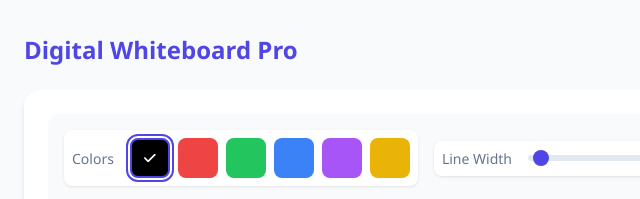
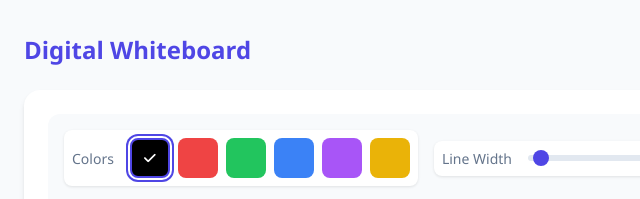
Before and after one commit to OminduDissanayaka/white-board, a plain HTML site: page index.html in a window 1280 px wide. Shown: the top 199 px of the page, 0-640 px from the left. Drawn offline with Linux system fonts and the light colour scheme.

Commit message:
Update index.html

```diff
--- a/index.html
+++ b/index.html
@@ -3,7 +3,7 @@
 <head>
     <meta charset="UTF-8">
     <meta name="viewport" content="width=device-width, initial-scale=1.0">
-    <title>Digital Whiteboard Pro</title>
+    <title>Digital Whiteboard</title>
     <link href="https://cdnjs.cloudflare.com/ajax/libs/font-awesome/6.0.0/css/all.min.css" rel="stylesheet">
     <style>
         * {
@@ -264,7 +264,7 @@
 </head>
 <body>
     <div class="header">
-        <h1 class="title">Digital Whiteboard Pro</h1>
+        <h1 class="title">Digital Whiteboard</h1>
         <div class="tool-group">
             <button class="btn download" id="downloadBtn">
                 <i class="fas fa-download"></i> Save
@@ -330,11 +330,9 @@
         const coordinates = document.getElementById('coordinates');
         const currentTool = document.getElementById('currentTool');
 
-        // Canvas history for undo
         let history = [];
         let historyIndex = -1;
 
-        // Set canvas size
         function resizeCanvas() {
             canvas.width = canvas.offsetWidth;
             canvas.height = canvas.offsetHeight;
@@ -344,26 +342,22 @@
         resizeCanvas();
         window.addEventListener('resize', resizeCanvas);
 
-        // Drawing state
         let isDrawing = false;
         let currentColor = '#000000';
         let isEraser = false;
         let lastX = 0;
         let lastY = 0;
 
-        // Drawing settings
         ctx.lineCap = 'round';
         ctx.lineJoin = 'round';
         ctx.lineWidth = 2;
 
-        // Save canvas state
         function saveState() {
             history = history.slice(0, historyIndex + 1);
             historyIndex++;
             history.push(canvas.toDataURL());
         }
 
-        // Redraw canvas from history
         function redrawCanvas() {
             if (historyIndex < 0) return;
 
@@ -375,14 +369,12 @@
             };
         }
 
-        // Event listeners for drawing
         canvas.addEventListener('mousedown', startDrawing);
         canvas.addEventListener('mousemove', draw);
         canvas.addEventListener('mouseup', stopDrawing);
         canvas.addEventListener('mouseout', stopDrawing);
         canvas.addEventListener('mousemove', updateCoordinates);
 
-        // Touch support
         canvas.addEventListener('touchstart', (e) => {
             e.preventDefault();
             const touch = e.touches[0];
@@ -409,7 +401,6 @@
             canvas.dispatchEvent(mouseEvent);
         });
 
-        // Drawing functions
         function startDrawing(e) {
             isDrawing = true;
             [lastX, lastY] = [e.offsetX, e.offsetY];
@@ -438,7 +429,6 @@
             coordinates.textContent = `Position: ${e.offsetX}, ${e.offsetY}`;
         }
 
-        // Color buttons
         colorBtns.forEach(btn => {
             btn.addEventListener('click', () => {
                 isEraser = false;
@@ -450,7 +440,6 @@
             });
         });
 
-        // Eraser
         eraserBtn.addEventListener('click', () => {
             isEraser = !isEraser;
             eraserBtn.classList.toggle('active');
@@ -464,17 +453,14 @@
             }
         });
 
-        // Eraser size slider
         eraserSlider.addEventListener('input', () => {
             eraserValue.textContent = `${eraserSlider.value}px`;
         });
 
-        // Line width slider
         lineWidthSlider.addEventListener('input', () => {
             lineWidthValue.textContent = `${lineWidthSlider.value}px`;
         });
 
-        // Undo button
         undoBtn.addEventListener('click', () => {
             if (historyIndex > 0) {
                 historyIndex--;
@@ -482,7 +468,6 @@
             }
         });
 
-        // Clear all
         clearBtn.addEventListener('click', () => {
             const confirm = window.confirm('Are you sure you want to clear the canvas?');
             if (confirm) {
@@ -491,7 +476,6 @@
             }
         });
 
-        // Download canvas
         downloadBtn.addEventListener('click', () => {
             const link = document.createElement('a');
             link.download = 'whiteboard.png';
@@ -499,7 +483,6 @@
             link.click();
         });
 
-        // Initialize canvas history
         saveState();
     </script>
 </body>
```
